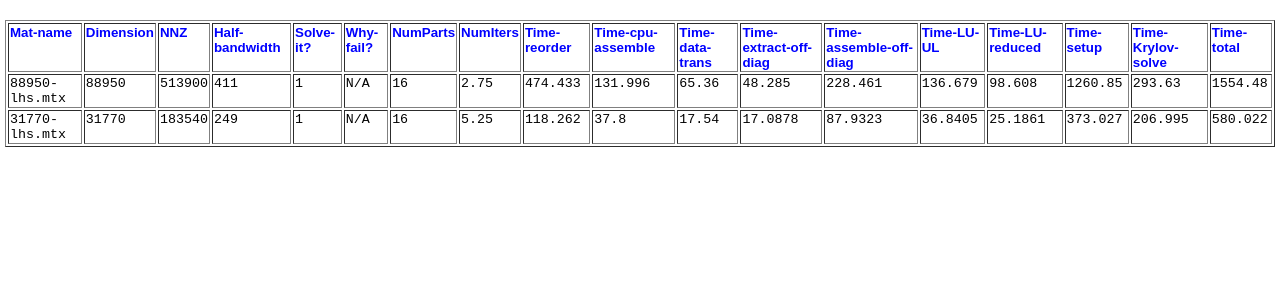
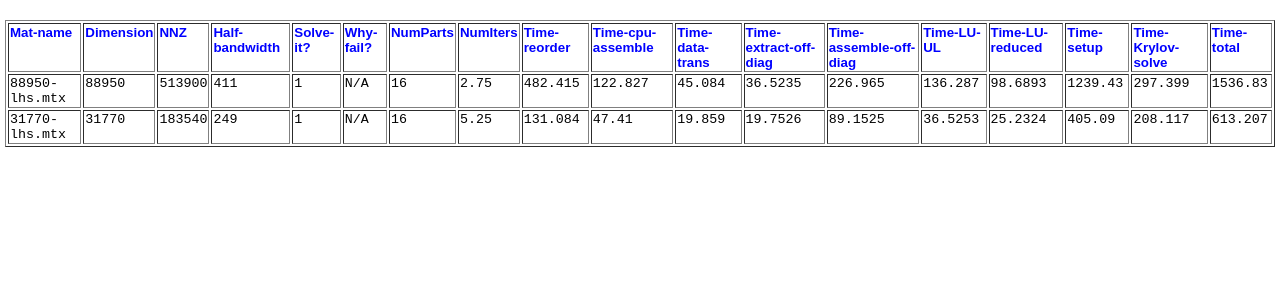
Before and after one commit to spikegpu/spikegpu.github.io, a Jekyll site: the page nightly_build/2013_10_14_results.html, which Jekyll copies as it is, in a window 1280 px wide. Shown: the top 300 px of the page. Built offline with Jekyll 4.4.1, drawn with Linux system fonts in a browser that asks for light colours; Markdown is read by kramdown in place of the engine named in the settings.

Commit message:
Nightly build on day 10_14_2013 (month_day_year)

```diff
--- a/nightly_build/2013_10_14_results.html
+++ b/nightly_build/2013_10_14_results.html
@@ -268,34 +268,34 @@ text-align: center;
 <p>2.75</p>
 </td>
 <td style="border-style: inset;">
-<p>474.433</p>
+<p>482.415</p>
 </td>
 <td style="border-style: inset;">
-<p>131.996</p>
+<p>122.827</p>
 </td>
 <td style="border-style: inset;">
-<p>65.36</p>
+<p>45.084</p>
 </td>
 <td style="border-style: inset;">
-<p>48.285</p>
+<p>36.5235</p>
 </td>
 <td style="border-style: inset;">
-<p>228.461</p>
+<p>226.965</p>
 </td>
 <td style="border-style: inset;">
-<p>136.679</p>
+<p>136.287</p>
 </td>
 <td style="border-style: inset;">
-<p>98.608</p>
+<p>98.6893</p>
 </td>
 <td style="border-style: inset;">
-<p>1260.85</p>
+<p>1239.43</p>
 </td>
 <td style="border-style: inset;">
-<p>293.63</p>
+<p>297.399</p>
 </td>
 <td style="border-style: inset;">
-<p>1554.48</p>
+<p>1536.83</p>
 </td>
 </tr>
 <tr valign=top>
@@ -324,34 +324,34 @@ text-align: center;
 <p>5.25</p>
 </td>
 <td style="border-style: inset;">
-<p>118.262</p>
+<p>131.084</p>
 </td>
 <td style="border-style: inset;">
-<p>37.8</p>
+<p>47.41</p>
 </td>
 <td style="border-style: inset;">
-<p>17.54</p>
+<p>19.859</p>
 </td>
 <td style="border-style: inset;">
-<p>17.0878</p>
+<p>19.7526</p>
 </td>
 <td style="border-style: inset;">
-<p>87.9323</p>
+<p>89.1525</p>
 </td>
 <td style="border-style: inset;">
-<p>36.8405</p>
+<p>36.5253</p>
 </td>
 <td style="border-style: inset;">
-<p>25.1861</p>
+<p>25.2324</p>
 </td>
 <td style="border-style: inset;">
-<p>373.027</p>
+<p>405.09</p>
 </td>
 <td style="border-style: inset;">
-<p>206.995</p>
+<p>208.117</p>
 </td>
 <td style="border-style: inset;">
-<p>580.022</p>
+<p>613.207</p>
 </td>
 </tr>
 </table>
```
Also changed, not shown: nightly_build/index.md (+2 -0 lines).
